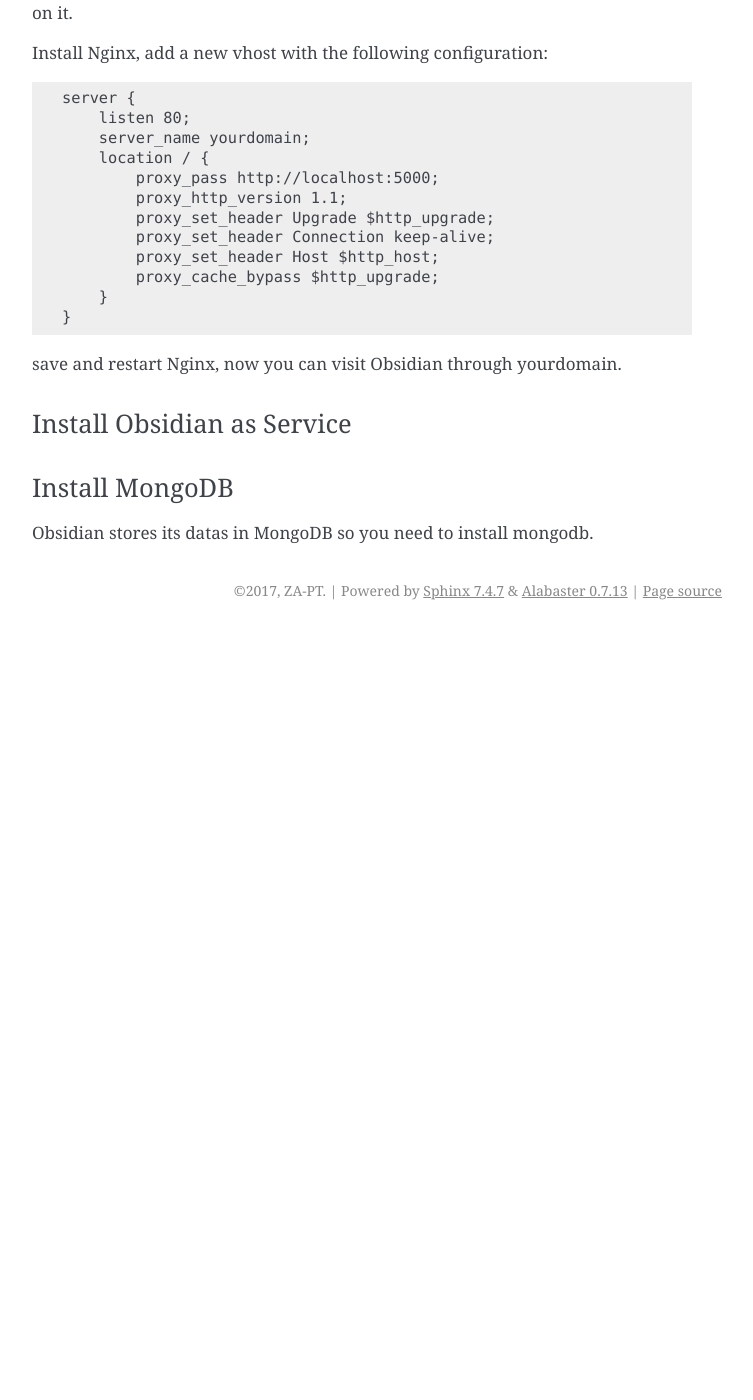
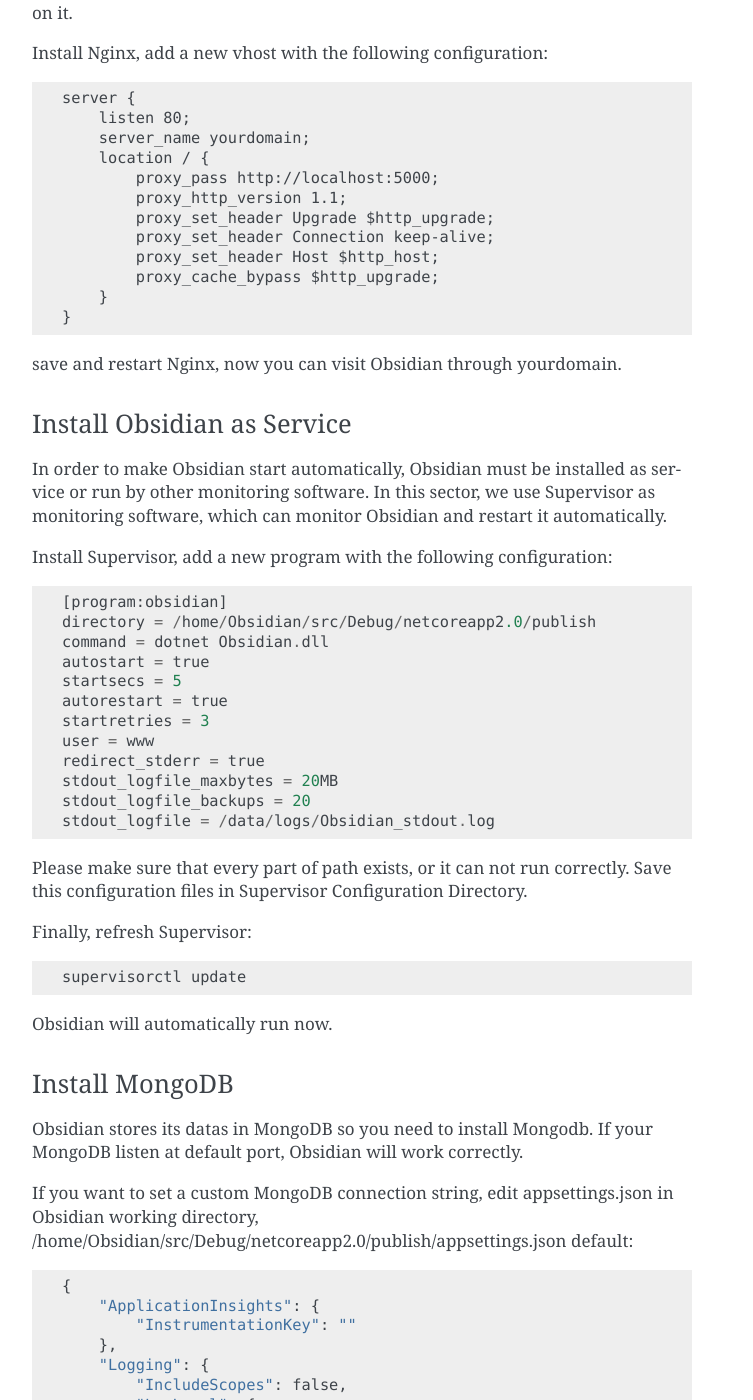
Before and after one commit to TheCashiers/Obsidian.Docs, a Sphinx documentation site: the page built from docs/basic/install-guide-linux.rst, in a window 1280 px wide and 1400 px high, scrolled down 1156 px. Shown: the whole window, without its empty margins (388-1141 px from the left). Built offline with Sphinx 7.4.7, drawn with Linux system fonts in a browser that asks for light colours; before the commit the page ends 1786 px from its top, so only the background shows below that; some of the changed text lies outside the part shown.

Commit message:
finish install guide linux

```diff
--- a/docs/basic/install-guide-linux.rst
+++ b/docs/basic/install-guide-linux.rst
@@ -21,12 +21,12 @@
 
 All runnable files can be found in /home/Obsidian/src/Debug/netcoreapp2.0/publish
 
-Remember to obtain root permissions before your run.
+Remember to obtain root permissions before you run.
 
 Run Obsidian
 ------------
 
-Change your working directory of your shell to published Obsidian files, e.g. /home/Obsidian/src/Debug/netcoreapp2.0/publish.
+Change your working directory of your shell to published Obsidian files,  /home/Obsidian/src/Debug/netcoreapp2.0/publish in default.
 Run Obsidian by the following command::
 
     dotnet Obsidian.dll
@@ -58,8 +58,69 @@
 
 Install Obsidian as Service
 ^^^^^^^^^^^^^^^^^^^^^^^^^^^
+In order to make Obsidian start automatically, Obsidian must be installed as service or run by other monitoring software. In this sector, we use Supervisor as monitoring software, which can monitor Obsidian and restart it automatically.
+
+Install Supervisor, add a new program with the following configuration::
+
+    [program:obsidian]
+    directory = /home/Obsidian/src/Debug/netcoreapp2.0/publish
+    command = dotnet Obsidian.dll
+    autostart = true
+    startsecs = 5
+    autorestart = true
+    startretries = 3
+    user = www
+    redirect_stderr = true
+    stdout_logfile_maxbytes = 20MB
+    stdout_logfile_backups = 20
+    stdout_logfile = /data/logs/Obsidian_stdout.log
+
+
+Please make sure that every part of path exists, or it can not run correctly. Save this configuration files in Supervisor Configuration Directory.
+
+Finally, refresh Supervisor::
+
+    supervisorctl update
+
+Obsidian will automatically run now.
 
 Install MongoDB
 ^^^^^^^^^^^^^^^
 
-Obsidian stores its datas in MongoDB so you need to install mongodb.
+Obsidian stores its datas in MongoDB so you need to install Mongodb. If your MongoDB listen at default port, Obsidian will work correctly.
+
+If you want to set a custom MongoDB connection string, edit appsettings.json in Obsidian working directory, /home/Obsidian/src/Debug/netcoreapp2.0/publish/appsettings.json default::
+
+    {
+        "ApplicationInsights": {
+            "InstrumentationKey": ""
+        },
+        "Logging": {
+            "IncludeScopes": false,
+            "LogLevel": {
+            "Default": "Debug",
+            "System": "Information",
+            "Microsoft": "Information"
+            }
+        },
+        "OAuth20": {
+            "TokenAudience": "ObsidianAud",
+            "TokenIssuer": "Obsidian"
+        },
+        "ConnectionStrings": {
+            "MongoDB": "mongodb://127.0.0.1:27017"
+        }
+    }
+
+replace "MongoDB" sector will correct connection string.
+
+Configure Obsidian
+------------------
+
+Now visit http://yourdomain/firstrun to setup Obsidian. You need to provide administrator's username, password and Obsidian URL.
+
+Please make sure that Obsidian has permissions creating files in its working directory because The FirstRun program will create init.txt after setting up.
+
+Finally, Obsidian will redirect you to Management Portal, where you can create scope,user or client.
+
+Eventually, you have your Obsidian installed.
```
